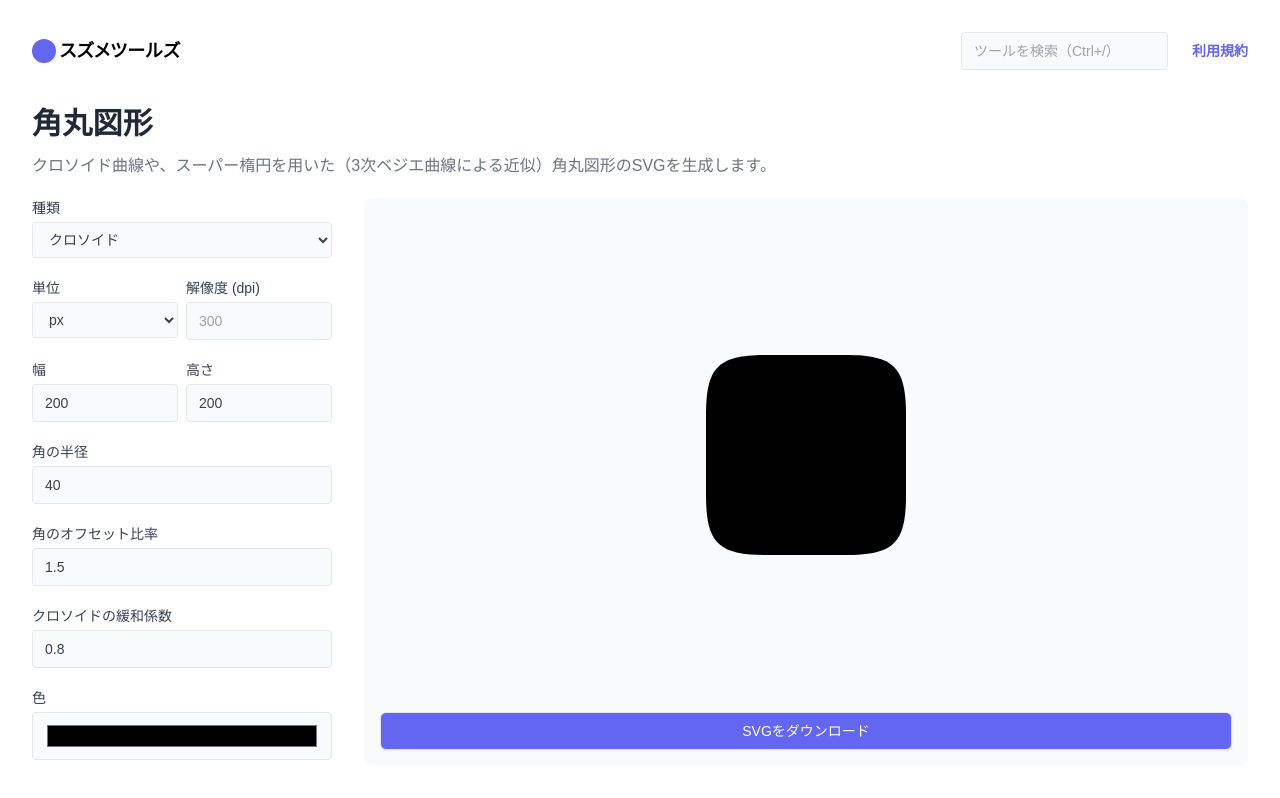
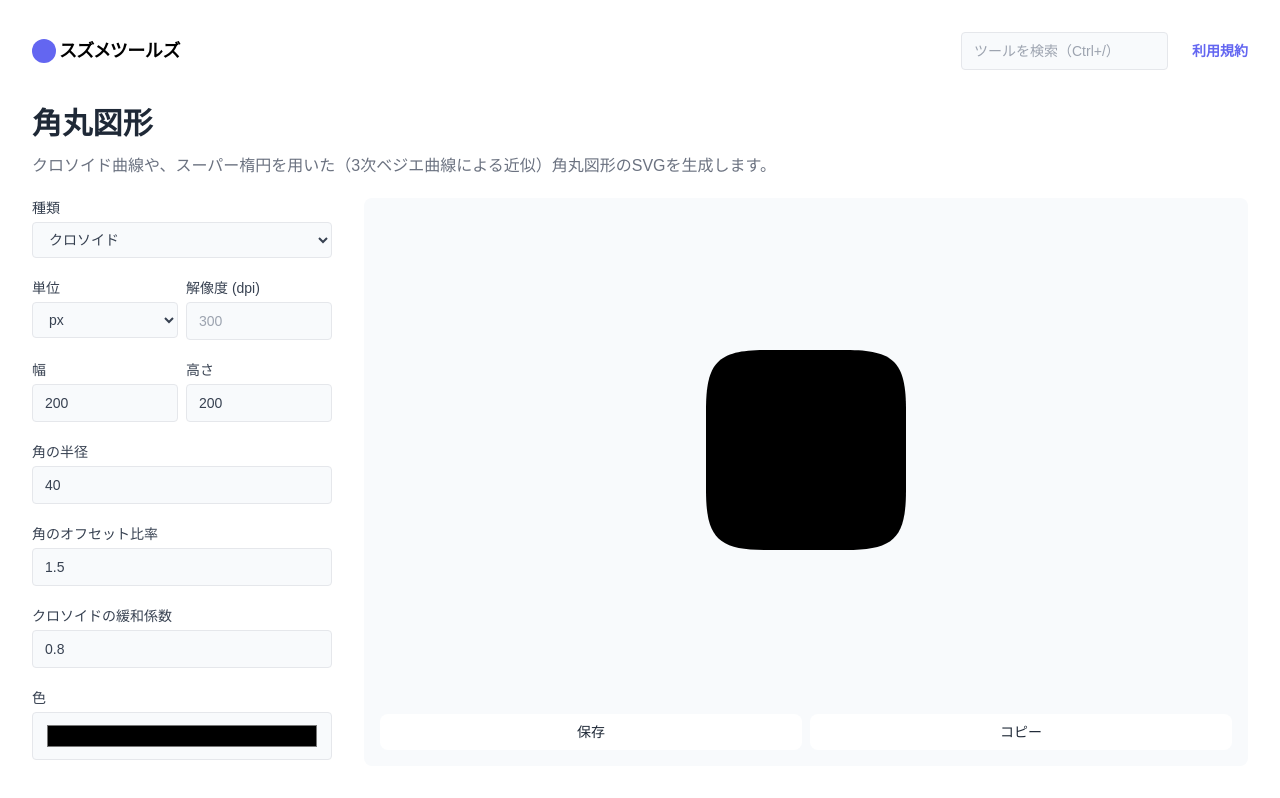
Before and after one commit to sharapeco/tools.suzume.dev, a SvelteKit app: page /squircle in a window 1280 px wide. Built offline with nearby package versions, Linux system fonts and the light colour scheme.

Commit message:
✨ 角丸図形にクリップボードへのコピー機能を追加

```diff
--- a/src/routes/squircle/SquirclePreview.svelte
+++ b/src/routes/squircle/SquirclePreview.svelte
@@ -6,6 +6,12 @@ import { getSuperEllipse } from "./superellipse";
 
 /** @type {Params} */
 export let params;
+
+/** @type {boolean} 「コピーしました」と表示する間 true */
+let copied = false;
+
+/** @type {number?} 「コピーしました」タイマー */
+let copiedTimer;
 
 $: svgContent = generate(params);
 
@@ -117,19 +123,56 @@ function createFileName(params) {
 			return "squircle";
 	}
 }
+
+/**
+ * SVGをクリップボードにコピーする
+ */
+function copySVG() {
+	navigator.clipboard.writeText(svgContent);
+
+	if (copiedTimer) clearTimeout(copiedTimer);
+	copied = true;
+	copiedTimer = setTimeout(() => {
+		copied = false;
+	}, 1200);
+}
 </script>
 
 <div class="panel">
 	<div class="preview">
 		{@html svgContent}
 	</div>
-	<button
-		on:click={downloadSVG}
-		type="button"
-		class="w-full px-4 py-2 text-sm font-medium border rounded-md shadow-sm bg-indigo-500 text-white hover:bg-indigo-600 hover:text-white active:bg-indigo-800 active:text-slate-100"
-	>
-		SVGをダウンロード
-	</button>
+	<div class="mt-3 flex gap-2">
+		<div class="flex-1">
+			<button
+				type="button"
+				class="w-full text-sm py-2 px-1 text-center rounded-lg bg-white transition duration-100 hover:text-white hover:bg-indigo-600 active:text-white active:bg-indigo-700"
+				on:click={downloadSVG}
+			>
+				保存
+			</button>
+		</div>
+		<div class="flex-1 relative">
+			<button
+				type="button"
+				class="w-full text-sm py-2 px-1 text-center rounded-lg bg-white transition duration-100 hover:text-white hover:bg-indigo-600 active:text-white active:bg-indigo-700"
+				on:click={copySVG}
+			>
+				コピー
+			</button>
+			{#if copied}
+				<div
+					class="absolute flex justify-center bottom-full mb-2 left-0 right-0"
+				>
+					<span
+						class="copied bg-indigo-500 text-white text-xs leading-5 px-1 rounded"
+					>
+						コピーしました
+					</span>
+				</div>
+			{/if}
+		</div>
+	</div>
 </div>
 
 <style>
```
